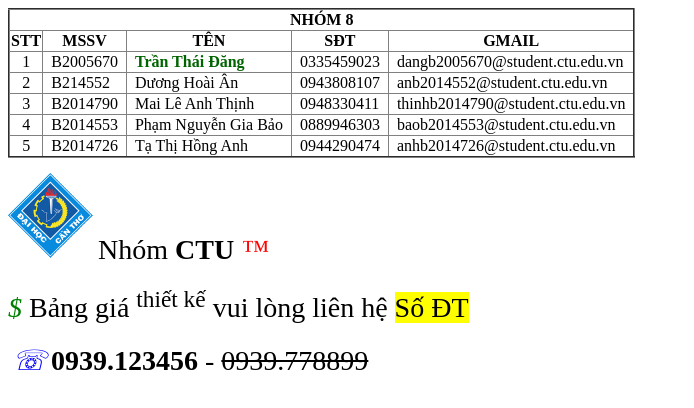
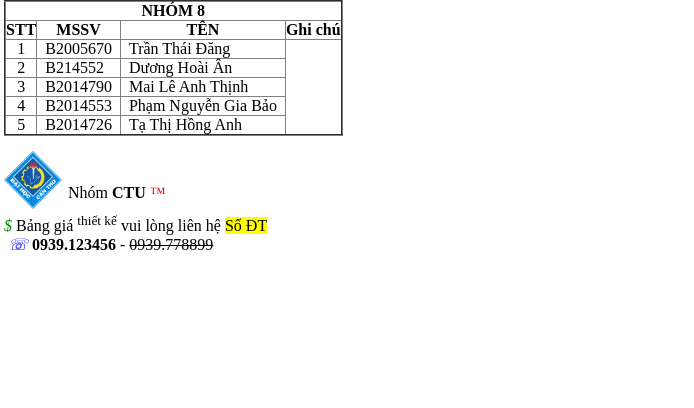
Before and after one commit to DuongHoaiAn2k1/hoaian.github.io, a plain HTML site: page index.html in a window 1280 px wide. Shown: the whole page, without its empty margins (0-694 px from the left). Drawn offline with Linux system fonts and the light colour scheme.

Commit message:
Add files via upload

```diff
--- a/index.html
+++ b/index.html
@@ -7,6 +7,14 @@
     <link rel="icon" href="./icon/favicon.ico">
     <title>Document</title>
     <style>
+        *{
+            padding: 0;
+            margin: 0;
+            box-sizing: border-box;
+        }
+        #main{
+            padding-left: 4px;
+        }
         .hihi{
             border-collapse: collapse;
         }
@@ -17,12 +25,8 @@
             padding: 0 8px;
         }
 
-        .td {
-            color: darkgreen;
-            font-weight: 900;
-        }
         #requirement{
-            font-size: 28px;
+            font-size: 16px;
             overflow: hidden;
         }
         .logo-school{
@@ -30,32 +34,32 @@
             float: left;
         }
         .logo-school .logo{
-            width: 50%;
-            height: 50%;
+            width: 34%;
+            height: 34%;
             margin-top: 15px;
         }
         .name-logo{
             display: block;
             float: left;
             margin-top: 48px;
-            margin-left: -80px;
+            margin-left: -106px;
         }
         .name-logo .brand{
             color: red;
         }
         #price{
             display: inline-block;
-            margin-top: -36px;
+            margin-top: 0px;
         }
         #price .text{
-            font-size: 28px;
+            font-size: 16px;
         }
         #price .logo-money{
             color: green;
         }
         #phone-number{
-            margin-top: -36px;
-            font-size: 28px;
+            margin-top: 0px;
+            font-size: 16px;
         }
         #phone-number .icon-phone{
             padding: 4px;
@@ -64,6 +68,7 @@
     </style>
 </head>
 <body>
+    <div id="main">
             <table border="2" class="hihi">
                 <tr>
                     <th colspan="5">NHÓM 8</th>
@@ -72,43 +77,43 @@
                     <th>STT</th>
                     <th>MSSV</th>
                     <th>TÊN</th>
-            <th>SĐT</th>
-            <th >GMAIL</th>
+                    <th>Ghi chú</th>
+
                 </tr>
                 <tr>
                     <td class="arr">1</td>
                     <td class="width-content">B2005670</td>
                     <td class="width-content td">Trần Thái Đăng</td>
-            <td class="width-content">0335459023</td>
-            <td class="width-content">dangb2005670@student.ctu.edu.vn</td>
+                    <td class="width-content" rowspan="5"></td>
+
                 </tr>
                 <tr>
                     <td class="arr">2</td>
                     <td class="width-content">B214552</td>
                     <td class="width-content">Dương Hoài Ân</td>
-            <td class="width-content">0943808107</td>
-            <td class="width-content">anb2014552@student.ctu.edu.vn</td>
+
+
                 </tr>
                 <tr>
                     <td class="arr">3</td>
                     <td class="width-content">B2014790</td>
                     <td class="width-content">Mai Lê Anh Thịnh</td>
-            <td class="width-content">0948330411</td>
-            <td class="width-content">thinhb2014790@student.ctu.edu.vn</td>
+
+
                 </tr>
                 <tr>
                     <td class="arr">4</td>
                     <td class="width-content">B2014553</td>
                     <td class="width-content">Phạm Nguyễn Gia Bảo</td>
-            <td class="width-content">0889946303</td>
-            <td class="width-content">baob2014553@student.ctu.edu.vn</td>
+
+
                 </tr>
                 <tr>
                     <td class="arr">5</td>
                     <td class="width-content">B2014726</td>
                     <td class="width-content">Tạ Thị Hồng Anh</td>
-            <td class="width-content">0944290474</td>
-            <td class="width-content">anhb2014726@student.ctu.edu.vn</td>
+
+
                 </tr>
             </table>
             <div id="requirement">
@@ -126,4 +131,5 @@
                 <p class="number"><i class="icon-phone">&#9743;</i><strong>0939.123456</strong> - <del>0939.778899</del></p>
             </div>
         </body>
+    </div>
 </html>
```
Lines whose indentation alone changed are shown as unchanged.
